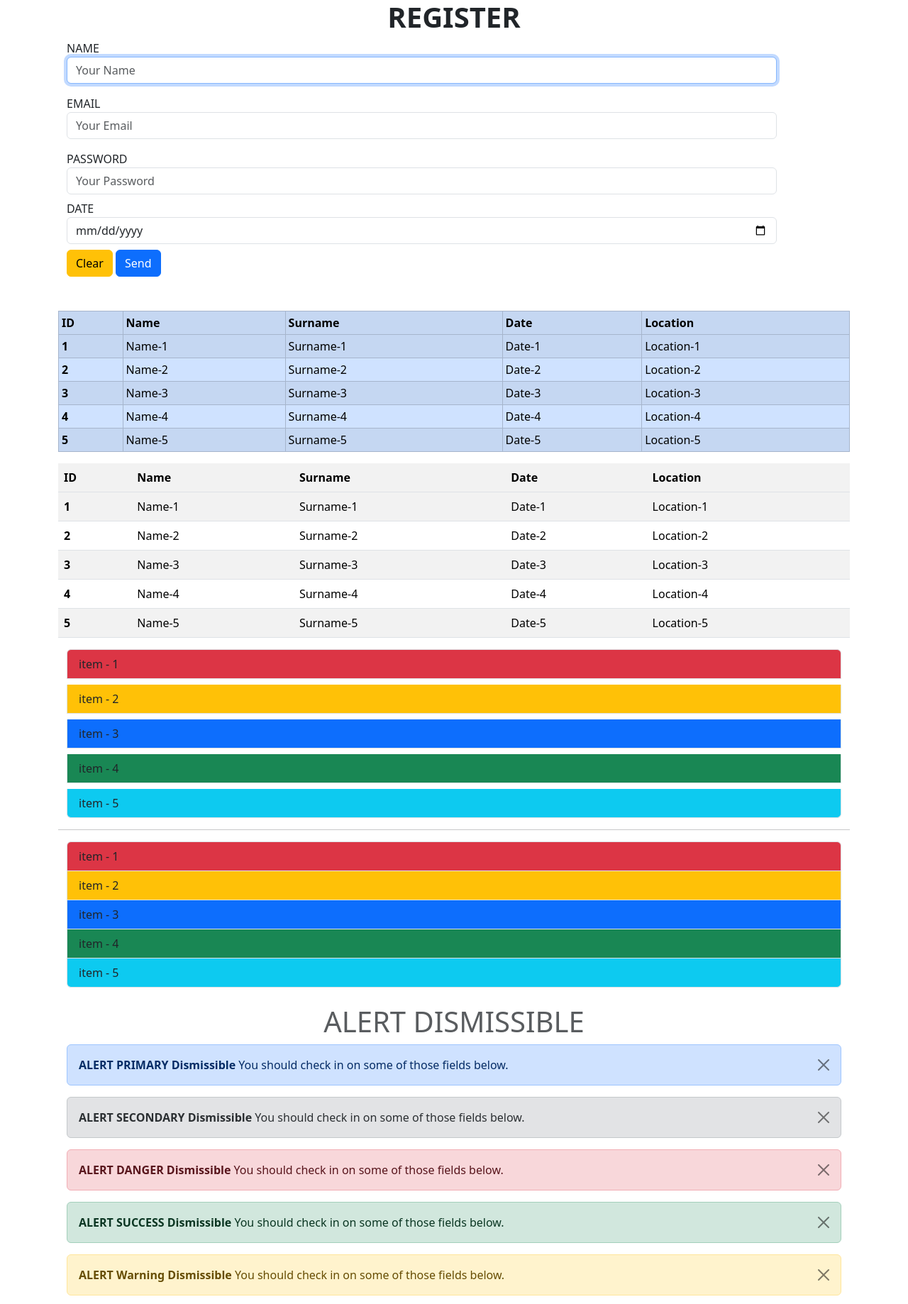
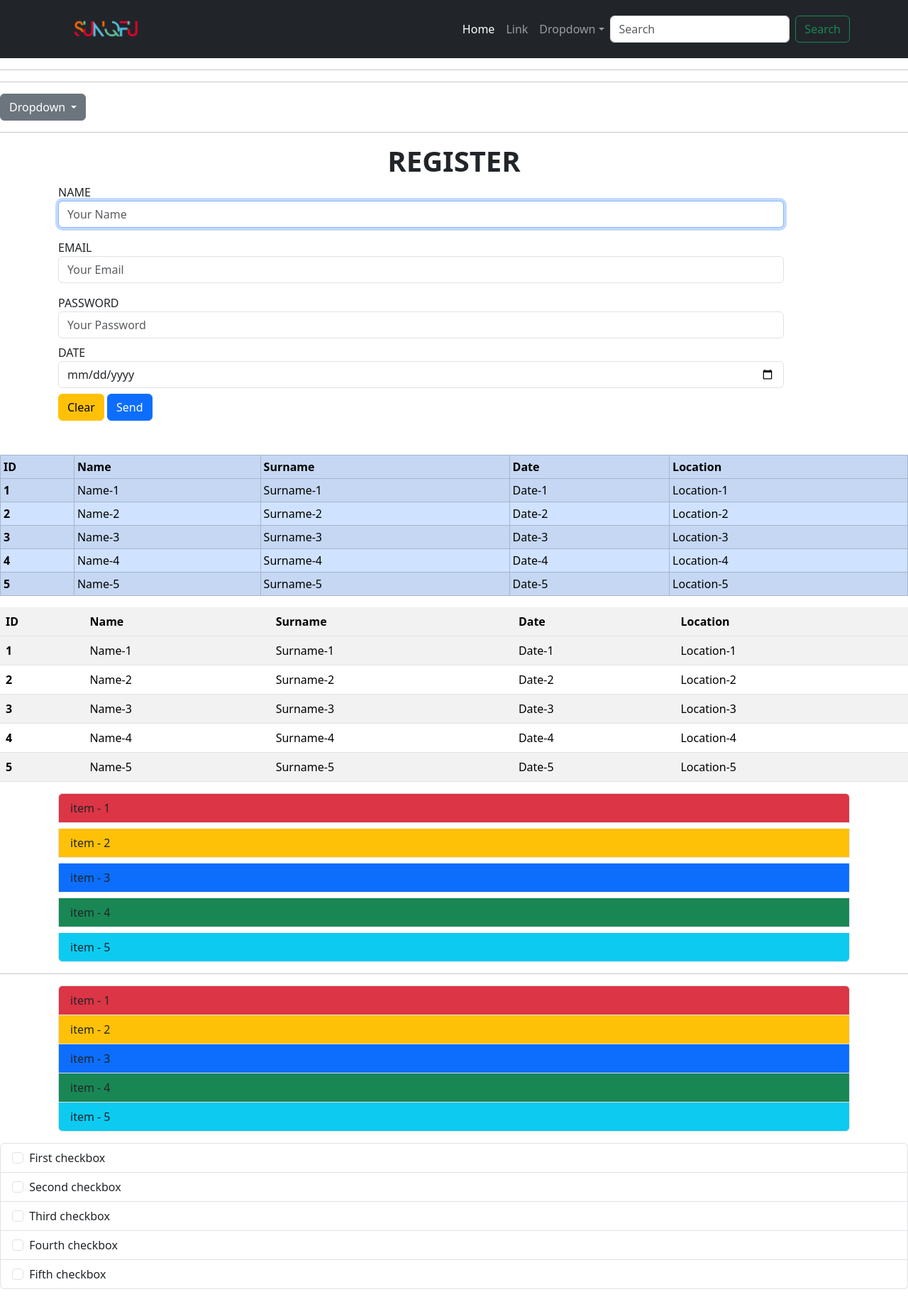
Before and after one commit to sunqfuu/bootstrap5-template, a plain HTML site: page index.html in a window 1280 px wide. Shown: the top 1838 px of the page at 71% size. Drawn offline with nearby package versions, Linux system fonts and the light colour scheme; a script that the page names is missing.

Commit message:
Navbar and Dropdown

```diff
--- a/index.html
+++ b/index.html
@@ -10,15 +10,118 @@
     <meta name="viewport" content="width=device-width, initial-scale=1, shrink-to-fit=no" />
 
     <!-- Bootstrap CSS v5.3.3 -->
-    <link href="https://cdn.jsdelivr.net/npm/bootstrap@5.3.2/dist/css/bootstrap.min.css" rel="stylesheet"
-        integrity="sha384-T3c6CoIi6uLrA9TneNEoa7RxnatzjcDSCmG1MXxSR1GAsXEV/Dwwykc2MPK8M2HN" crossorigin="anonymous" />
-    <link rel="stylesheet" href="style.css">
+    <link
+            href="https://cdn.jsdelivr.net/npm/bootstrap@5.3.2/dist/css/bootstrap.min.css"
+            rel="stylesheet"
+            integrity="sha384-T3c6CoIi6uLrA9TneNEoa7RxnatzjcDSCmG1MXxSR1GAsXEV/Dwwykc2MPK8M2HN"
+            crossorigin="anonymous"
+        />
 </head>
 
 
-<body class="container">
+<body class="container44">
     <!-- Start Code -->
 
+    <!-- Navbar -->
+
+    <nav
+        class="navbar navbar-expand-md navbar-dark bg-dark"
+    >
+        <div class="container">
+            <a class="navbar-brand" href="#"><img src="./img/6.png" width="25%" height="25%" alt="#"></a>
+            <button
+                class="navbar-toggler d-lg-none"
+                type="button"
+                data-bs-toggle="collapse"
+                data-bs-target="#collapsibleNavId"
+                aria-controls="collapsibleNavId"
+                aria-expanded="false"
+                aria-label="Toggle navigation"
+            >
+                <span class="navbar-toggler-icon"></span>
+            </button>
+            <div class="collapse navbar-collapse" id="collapsibleNavId">
+                <ul class="navbar-nav me-auto mt-2 mt-lg-0">
+                    <li class="nav-item">
+                        <a class="nav-link active" href="#" aria-current="page"
+                            >Home
+                            <span class="visually-hidden">(current)</span></a
+                        >
+                    </li>
+                    <li class="nav-item">
+                        <a class="nav-link" href="#">Link</a>
+                    </li>
+                    <li class="nav-item dropdown">
+                        <a
+                            class="nav-link dropdown-toggle"
+                            href="#"
+                            id="dropdownId"
+                            data-bs-toggle="dropdown"
+                            aria-haspopup="true"
+                            aria-expanded="false"
+                            >Dropdown</a
+                        >
+                        <div
+                            class="dropdown-menu"
+                            aria-labelledby="dropdownId"
+                        >
+                            <a class="dropdown-item" href="#"
+                                >Action 1</a
+                            >
+                            <a class="dropdown-item" href="#"
+                                >Action 2</a
+                            >
+                        </div>
+                    </li>
+                </ul>
+                <form class="d-flex my-2 my-lg-0">
+                    <input
+                        class="form-control me-sm-2"
+                        type="text"
+                        placeholder="Search"
+                    />
+                    <button
+                        class="btn btn-outline-success my-2 my-sm-0"
+                        type="submit"
+                    >
+                        Search
+                    </button>
+                </form>
+            </div>
+        </div>
+    </nav>
+
+
+
+
+
+
+    <hr>
+    <!-- DROPDOW -->
+<hr>
+   <div class="dropdown">
+    <button
+        class="btn btn-secondary dropdown-toggle"
+        type="button"
+        id="triggerId"
+        data-bs-toggle="dropdown"
+        aria-haspopup="true"
+        aria-expanded="false"
+    >
+        Dropdown
+    </button>
+    <div class="dropdown-menu" aria-labelledby="triggerId">
+        <a class="dropdown-item" href="#">Action</a>
+        <a class="dropdown-item disabled" href="#">Disabled action</a>
+        <h6 class="dropdown-header">Section header</h6>
+        <a class="dropdown-item" href="#">Action</a>
+        <div class="dropdown-divider"></div>
+        <a class="dropdown-item" href="#">After divider action</a>
+    </div>
+   </div>
+
+
+   <hr>
     <!-- FORM -->
 
     <form action="#!" methot="get" target="_blank">
@@ -205,6 +308,30 @@
             <li class="list-group-item bg-info">item - 5</li>
         </ol>
     </div>
+
+    <div class="list-group">
+        <label class="list-group-item">
+            <input class="form-check-input me-1" type="checkbox" value="" />
+            First checkbox
+        </label>
+        <label class="list-group-item">
+            <input class="form-check-input me-1" type="checkbox" value="" />
+            Second checkbox
+        </label>
+        <label class="list-group-item">
+            <input class="form-check-input me-1" type="checkbox" value="" />
+            Third checkbox
+        </label>
+        <label class="list-group-item">
+            <input class="form-check-input me-1" type="checkbox" value="" />
+            Fourth checkbox
+        </label>
+        <label class="list-group-item">
+            <input class="form-check-input me-1" type="checkbox" value="" />
+            Fifth checkbox
+        </label>
+    </div>
+
 
     <!-- Alert -->
 
@@ -570,13 +697,16 @@
         <!-- End Code -->
 
         <!-- Bootstrap JavaScript Libraries -->
-        <script src="https://cdn.jsdelivr.net/npm/@popperjs/core@2.11.8/dist/umd/popper.min.js"
+        <script
+            src="https://cdn.jsdelivr.net/npm/@popperjs/core@2.11.8/dist/umd/popper.min.js"
             integrity="sha384-I7E8VVD/ismYTF4hNIPjVp/Zjvgyol6VFvRkX/vR+Vc4jQkC+hVqc2pM8ODewa9r"
-            crossorigin="anonymous"></script>
+            crossorigin="anonymous"
+        ></script>
 
-        <script src="https://cdn.jsdelivr.net/npm/bootstrap@5.3.2/dist/js/bootstrap.bundle.min.js"
+        <script
+            src="https://cdn.jsdelivr.net/npm/bootstrap@5.3.2/dist/js/bootstrap.min.js"
             integrity="sha384-BBtl+eGJRgqQAUMxJ7pMwbEyER4l1g+O15P+16Ep7Q9Q+zqX6gSbd85u4mG4QzX+"
-            crossorigin="anonymous"></script>
-</body>
-
+            crossorigin="anonymous"
+        ></script>
+    </body>
 </html>
```
Also changed, not shown: img/6.png (added), style.css (deleted).
